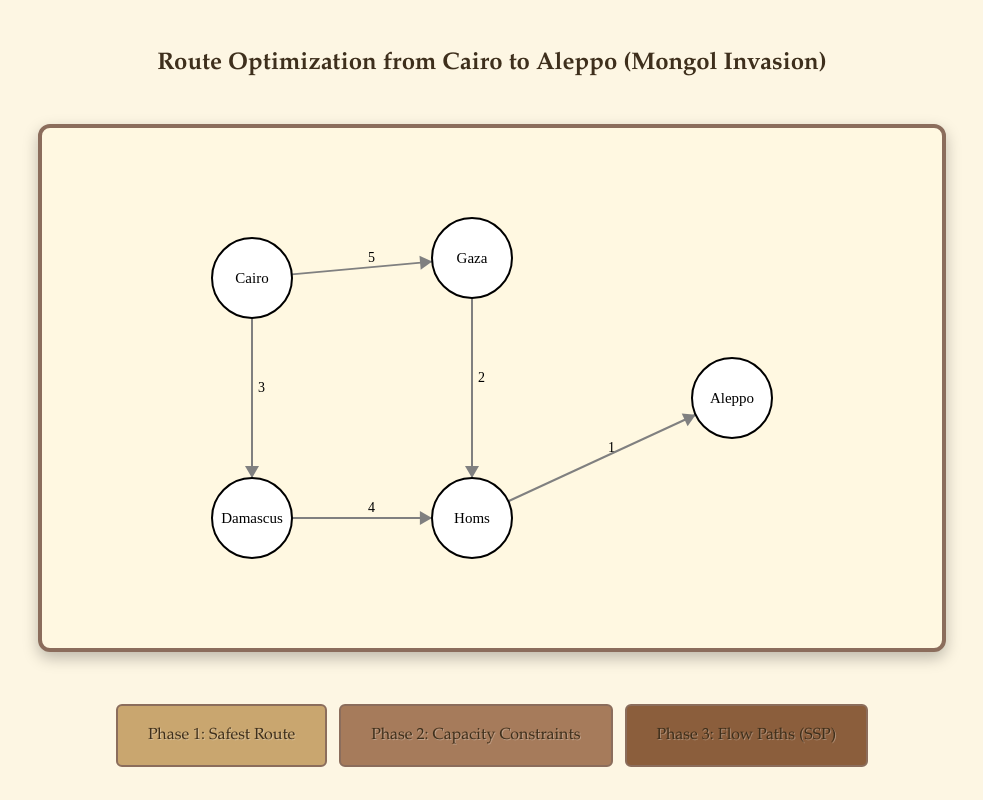
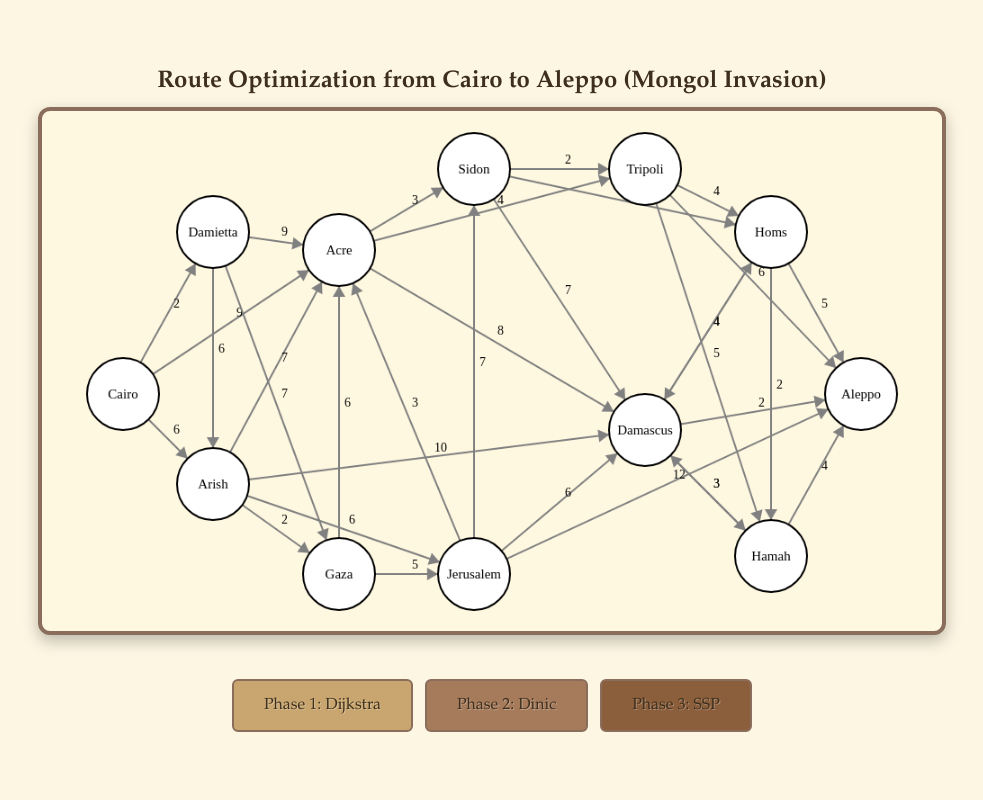
Before and after one commit to Hana056/ALGO_FRONTEND, a plain HTML site: page index.html in a window 1280 px wide. Shown: the whole page, without its empty margins (148-1131 px from the left). Drawn offline with Linux system fonts and the light colour scheme.

Commit message:
Second update

```diff
--- /dev/null
+++ b/data.json
@@ -0,0 +1,210 @@
+{
+  "dijkstra": {
+    "cost": 5,
+    "destination": 11,
+    "path": [
+      0,
+      2,
+      10,
+      11
+    ],
+    "source": 0
+  },
+  "dinic": {
+    "max_flow": 13,
+    "paths": [
+      [
+        0,
+        1,
+        3,
+        4,
+        10,
+        8,
+        11
+      ],
+      [
+        0,
+        1,
+        3,
+        4,
+        10,
+        11
+      ],
+      [
+        0,
+        1,
+        5,
+        6,
+        8,
+        11
+      ],
+      [
+        0,
+        2,
+        3,
+        5,
+        7,
+        9,
+        11
+      ],
+      [
+        0,
+        2,
+        4,
+        10,
+        11
+      ],
+      [
+        0,
+        2,
+        4,
+        11
+      ],
+      [
+        0,
+        2,
+        5,
+        7,
+        11
+      ],
+      [
+        0,
+        2,
+        10,
+        11
+      ],
+      [
+        0,
+        5,
+        7,
+        11
+      ],
+      [
+        0,
+        5,
+        10,
+        11
+      ]
+    ]
+  },
+  "mcmf": {
+    "paths": [
+      {
+        "added_cost": 5,
+        "amount": 1,
+        "nodes": [
+          0,
+          2,
+          10,
+          11
+        ],
+        "unit_cost": 5
+      },
+      {
+        "added_cost": 18,
+        "amount": 3,
+        "nodes": [
+          0,
+          2,
+          4,
+          10,
+          11
+        ],
+        "unit_cost": 6
+      },
+      {
+        "added_cost": 6,
+        "amount": 1,
+        "nodes": [
+          0,
+          2,
+          3,
+          4,
+          10,
+          11
+        ],
+        "unit_cost": 6
+      },
+      {
+        "added_cost": 9,
+        "amount": 1,
+        "nodes": [
+          0,
+          2,
+          3,
+          4,
+          11
+        ],
+        "unit_cost": 9
+      },
+      {
+        "added_cost": 18,
+        "amount": 2,
+        "nodes": [
+          0,
+          5,
+          7,
+          11
+        ],
+        "unit_cost": 9
+      },
+      {
+        "added_cost": 11,
+        "amount": 1,
+        "nodes": [
+          0,
+          1,
+          3,
+          4,
+          11
+        ],
+        "unit_cost": 11
+      },
+      {
+        "added_cost": 22,
+        "amount": 2,
+        "nodes": [
+          0,
+          1,
+          5,
+          7,
+          8,
+          11
+        ],
+        "unit_cost": 11
+      },
+      {
+        "added_cost": 12,
+        "amount": 1,
+        "nodes": [
+          0,
+          1,
+          3,
+          4,
+          6,
+          7,
+          8,
+          11
+        ],
+        "unit_cost": 12
+      },
+      {
+        "added_cost": 12,
+        "amount": 1,
+        "nodes": [
+          0,
+          1,
+          3,
+          4,
+          6,
+          7,
+          9,
+          11
+        ],
+        "unit_cost": 12
+      }
+    ],
+    "total_cost": 113,
+    "total_flow": 13
+  }
+}
--- a/graph.js
+++ b/graph.js
@@ -1,5 +1,6 @@
 const canvas = document.getElementById("graphCanvas");
 const ctx = canvas.getContext("2d");
+let backendData = null;
 
 // =======================
 // CONSTANTS
@@ -9,21 +10,102 @@ const NODE_RADIUS = 40;
 // =======================
 // DYNAMIC GRAPH DATA
 // =======================
+
+// VISUAL LAYOUT (Schematic View)
+// =======================
+
 let nodes = [
-  { id: "Cairo", x: 100, y: 100 },
-  { id: "Gaza", x: 320, y: 80 },
-  { id: "Damascus", x: 100, y: 340 },
-  { id: "Homs", x: 320, y: 340 },
-  { id: "Aleppo", x: 580, y: 220 }
+  { id: "Cairo",     x: 60,  y: 260 },
+  { id: "Damietta",  x: 160, y: 80 },
+  { id: "Arish",     x: 160, y: 360 },
+  { id: "Acre",      x: 300, y: 100 },
+  { id: "Gaza",      x: 300, y: 460 },
+  { id: "Sidon",     x: 450, y: 10  },
+  { id: "Jerusalem", x: 450, y: 460 },
+  { id: "Tripoli",   x: 640, y: 10  },
+  { id: "Damascus",  x: 640, y: 300 },
+  { id: "Homs",      x: 780, y: 80  },
+  { id: "Hamah",     x: 780, y: 440 },
+  { id: "Aleppo",    x: 880, y: 260 }
+]
+
+let edges = [
+  // 0: Cairo -> Damietta, Arish, Acre
+  { from: "Cairo",     to: "Damietta",  weight: 2 },
+  { from: "Cairo",     to: "Arish",     weight: 6 },
+  { from: "Cairo",     to: "Acre",      weight: 9 },
+
+  // 1: Damietta -> Arish, Gaza, Acre
+  { from: "Damietta",  to: "Arish",     weight: 6 },
+  { from: "Damietta",  to: "Gaza",      weight: 7 },
+  { from: "Damietta",  to: "Acre",      weight: 9 },
+
+  // 2: Arish -> Gaza, Jerusalem, Acre, Damascus
+  { from: "Arish",     to: "Gaza",      weight: 2 },
+  { from: "Arish",     to: "Jerusalem", weight: 6 },
+  { from: "Arish",     to: "Acre",      weight: 7 },
+  { from: "Arish",     to: "Damascus",  weight: 10 },
+
+  // 3: Gaza -> Jerusalem, Acre
+  { from: "Gaza",      to: "Jerusalem", weight: 5 },
+  { from: "Gaza",      to: "Acre",      weight: 6 },
+
+  // 4: Jerusalem -> Acre, Sidon, Damascus, Aleppo
+  { from: "Jerusalem", to: "Acre",      weight: 3 },
+  { from: "Jerusalem", to: "Sidon",     weight: 7 },
+  { from: "Jerusalem", to: "Damascus",  weight: 6 },
+  { from: "Jerusalem", to: "Aleppo",    weight: 12 },
+
+  // 5: Acre -> Sidon, Tripoli, Damascus
+  { from: "Acre",      to: "Sidon",     weight: 3 },
+  { from: "Acre",      to: "Tripoli",   weight: 4 },
+  { from: "Acre",      to: "Damascus",  weight: 8 },
+
+  // 6: Sidon -> Tripoli, Homs, Damascus
+  { from: "Sidon",     to: "Tripoli",   weight: 2 },
+  { from: "Sidon",     to: "Homs",      weight: 6 },
+  { from: "Sidon",     to: "Damascus",  weight: 7 },
+
+  // 7: Tripoli -> Homs, Hamah, Aleppo
+  { from: "Tripoli",   to: "Homs",      weight: 4 },
+  { from: "Tripoli",   to: "Hamah",     weight: 5 },
+  { from: "Tripoli",   to: "Aleppo",    weight: 6 },
+
+  // 8: Homs -> Hamah, Damascus, Aleppo
+  { from: "Homs",      to: "Hamah",     weight: 2 },
+  { from: "Homs",      to: "Damascus",  weight: 4 },
+  { from: "Homs",      to: "Aleppo",    weight: 5 },
+
+  // 9: Hamah -> Damascus, Aleppo
+  { from: "Hamah",     to: "Damascus",  weight: 3 },
+  { from: "Hamah",     to: "Aleppo",    weight: 4 },
+
+  // 10: Damascus -> Homs, Hamah, Aleppo
+  { from: "Damascus",  to: "Homs",      weight: 4 },
+  { from: "Damascus",  to: "Hamah",     weight: 3 },
+  { from: "Damascus",  to: "Aleppo",    weight: 2 }
 ];
 
-let edges = [
-  { from: "Cairo", to: "Gaza", weight: 5 },
-  { from: "Cairo", to: "Damascus", weight: 3 },
-  { from: "Gaza", to: "Homs", weight: 2 },
-  { from: "Damascus", to: "Homs", weight: 4 },
-  { from: "Homs", to: "Aleppo", weight: 1 }
-];
+// =======================
+// BACKEND NODE ID → UI NAME MAP
+// =======================
+const nodeMap = {
+  0: "Cairo",
+  1: "Damietta",
+  2: "Arish",
+  3: "Gaza",
+  4: "Jerusalem",
+  5: "Acre",
+  6: "Sidon",
+  7: "Tripoli",
+  8: "Homs",
+  9: "Hamah",
+  10: "Damascus",
+  11: "Aleppo"
+};
+function mapPath(path) {
+  return path.map(id => nodeMap[id]);
+}
 
 // =======================
 // UPDATE GRAPH DATA FUNCTION
@@ -190,64 +272,80 @@ function animatePath(path, color, callback = null, index = 0, drawnEdges = []) {
 // =======================
 const shortestPath = ["Cairo", "Damascus", "Homs", "Aleppo"];
 
-function runShortestPath(cost) {
-  animatePath(shortestPath, "green");
+function runDijkstraFromBackend() {
+  if (!backendData) return;
+
+  const path = mapPath(backendData.dijkstra.path);
+  const cost = backendData.dijkstra.cost;
+
+  drawGraph(); // reset canvas
+  animatePath(path, "green");
+
   document.getElementById("result").innerText =
-    `Shortest path cost from Cairo to Aleppo = ${cost}`;
+    `Shortest path cost = ${cost}`;
 }
+
 
 // =======================
 // PHASE 2: CAPACITY (DINIC)
 // =======================
-const capacityPaths = [
-  ["Cairo", "Gaza", "Homs", "Aleppo"],
-  ["Cairo", "Damascus", "Homs", "Aleppo"]
-];
+function runDinicFromBackend() {
+  if (!backendData) return;
 
-function runCapacity(maxFlow) {
+  const paths = backendData.dinic.paths.map(p => mapPath(p));
+  const maxFlow = backendData.dinic.max_flow;
+
+  drawGraph();
   document.getElementById("result").innerText =
-    `Maximum possible flow from Cairo to Aleppo = ${maxFlow} units`;
+    `Maximum flow = ${maxFlow}`;
 
   let i = 0;
-
-  function next() {
-    if (i >= capacityPaths.length) return;
-
-    animatePath(capacityPaths[i], "blue", () => {
+  function animateNext() {
+    if (i >= paths.length) return;
+    animatePath(paths[i], "blue", () => {
       i++;
-      next();
+      animateNext();
     });
   }
+  animateNext();
+}
 
-  next();
-}
 
 // =======================
 // PHASE 3: SSP (FLOW DECOMPOSITION)
 // =======================
-const sspPaths = [
-  ["Cairo", "Damascus", "Homs", "Aleppo"],
-  ["Cairo", "Gaza", "Homs", "Aleppo"]
-];
+function runSSPFromBackend() {
+  if (!backendData) return;
 
-function runSSP(numPaths) {
+  const paths = backendData.mcmf.paths.map(p => mapPath(p.nodes));
+  const totalCost = backendData.mcmf.total_cost;
+
+  drawGraph();
   document.getElementById("result").innerText =
-    `Flow decomposed into ${numPaths} disjoint paths`;
+    `Total min cost = ${totalCost}`;
 
-  let step = 0;
+  let i = 0;
   function animateNext() {
-    if (step >= sspPaths.length) return;
-    animatePath(sspPaths[step], "red", () => {
-      step++;
+    if (i >= paths.length) return;
+    animatePath(paths[i], "red", () => {
+      i++;
       animateNext();
     });
   }
-
   animateNext();
 }
+
 
 // =======================
 // INITIAL DRAW
 // =======================
 centerGraph();
 drawGraph();
+
+fetch("data.json")
+  .then(res => res.json())
+  .then(data => {
+    backendData = data;
+    console.log("Backend data loaded:", backendData);
+  })
+  .catch(err => console.error("Failed to load backend data", err));
--- a/index.css
+++ b/index.css
@@ -1,45 +1,79 @@
 /* Body with vintage parchment background */
 body {
   margin: 0;
+  height: 100vh;        /* Force body to be exactly screen height */
+  width: 100vw;         /* Force body to be exactly screen width */
+  overflow: hidden;     /* Disable scrollbars */
+  box-sizing: border-box;
+
   font-family: 'Garamond', 'Georgia', serif;
-  background-color: #fdf6e3; /* light parchment color */
-  color: #3e2f1c; /* dark brown text */
+  background-color: #fdf6e3;
+  color: #3e2f1c;
+
   display: flex;
   flex-direction: column;
   align-items: center;
-  padding: 30px;
+  justify-content: center; /* Center content vertically */
+  padding: 10px; /* Reduced padding for mobile safety */
 }
 
-/* Canvas styling: subtle vintage border */
+/* Heading */
+h2 {
+  margin: 10px 0;
+  text-align: center;
+  font-size: 24px; /* Default size */
+}
+
+/* Canvas styling */
 .canvas-container {
   display: flex;
   justify-content: center;
   align-items: center;
+  width: 100%;
+  max-width: 900px; /* Stop it from getting too big on Desktop */
+
+  /* Crucial for Mobile: Allow container to shrink */
+  flex-shrink: 1;
+  min-height: 0;
 }
 
-
 #graphCanvas {
-  border: 4px solid #8b6d5c; /* dark brown border */
-  background-color: #fff8e1; /* parchment-like canvas */
+  border: 4px solid #8b6d5c;
+  background-color: #fff8e1;
   border-radius: 12px;
   box-shadow: 0 6px 15px rgba(0,0,0,0.25);
+
+  /* RESPONSIVE MAGIC */
+  width: 100%;          /* Fill the container width */
+  height: auto;         /* Scale height automatically to match aspect ratio */
+  aspect-ratio: 900/520; /* Keep the map shape correct */
+  object-fit: contain;  /* Ensure the map is never cropped */
 }
 
-/* Button container with spacing */
-div {
-  margin-top: 25px;
+/* Result text */
+#result {
+  text-align: center;
+  font-weight: bold;
+  margin: 10px 0;
+  font-size: 18px;
+  min-height: 24px; /* Reserve space so layout doesn't jump */
+}
+
+/* Button container */
+.button-container {
   display: flex;
   gap: 12px;
   flex-wrap: wrap;
   justify-content: center;
+  margin-bottom: 10px;
 }
 
-/* Buttons styled as old parchment buttons */
+/* Buttons */
 button {
-  background-color: #d2b48c; /* tan parchment color */
-  color: #3e2f1c; /* dark brown text */
+  background-color: #d2b48c;
+  color: #3e2f1c;
   border: 2px solid #8b6d5c;
-  padding: 20px 30px;
+  padding: 15px 30px; /* Slightly smaller default padding */
   font-size: 16px;
   cursor: pointer;
   border-radius: 6px;
@@ -49,7 +83,7 @@ button {
 }
 
 button:hover {
-  background-color: #c9a66f; /* slightly darker */
+  background-color: #c9a66f;
   transform: translateY(-2px);
   box-shadow: 0 2px 5px rgba(0,0,0,0.3);
 }
@@ -58,20 +92,29 @@ button:active {
   transform: translateY(0);
 }
 
-/* Different colors for each phase (vintage tones) */
-button:nth-child(1) {
-  background-color: #c9a66f; /* Shortest Path - muted gold */
+/* Button Phase Colors */
+button:nth-child(1) { background-color: #c9a66f; }
+button:nth-child(2) { background-color: #a67b5b; }
+button:nth-child(3) { background-color: #8b5e3c; }
+
+
+/* ===========================
+   MOBILE TWEAKS (Media Query)
+   =========================== */
+@media (max-width: 768px) {
+  h2 {
+    font-size: 18px; /* Smaller title on phones */
+    margin: 5px 0;
+  }
+
+  button {
+    padding: 10px 15px; /* Smaller buttons to fit side-by-side */
+    font-size: 14px;
+    flex: 1 1 auto; /* Allow buttons to shrink/grow to fit row */
+  }
+
+  .button-container {
+    gap: 8px; /* Tighter gap */
+    width: 100%;
+  }
 }
-button:nth-child(2) {
-  background-color: #a67b5b; /* Capacity - earthy brown */
-}
-button:nth-child(3) {
-  background-color: #8b5e3c; /* SSP - dark antique brown */
-}
-
-/* Optional: make canvas label text look classic */
-canvas {
-  font-family: 'Garamond', serif;
-  font-weight: bold;
-  color: #3e2f1c;
-}
--- a/index.html
+++ b/index.html
@@ -12,14 +12,14 @@
 </h2>
 
 <div class="canvas-container">
-  <canvas id="graphCanvas" width="900" height="520"></canvas>
+  <canvas id="graphCanvas" width="1000" height="550"></canvas>
 </div>
   <p id="result" style="text-align:center; font-weight:bold;"></p>
 
-<div style="margin-top: 20px; text-align:center;">
-  <button onclick="runShortestPath()">Phase 1: Safest Route</button>
-  <button onclick="runCapacity()">Phase 2: Capacity Constraints</button>
-  <button onclick="runSSP()">Phase 3: Flow Paths (SSP)</button>
+<div class="button-container">
+<button onclick="runDijkstraFromBackend()">Phase 1: Dijkstra</button>
+ <button onclick="runDinicFromBackend()">Phase 2: Dinic</button>
+<button onclick="runSSPFromBackend()">Phase 3: SSP</button>
 </div>
 
 <script src="graph.js"></script>
```
